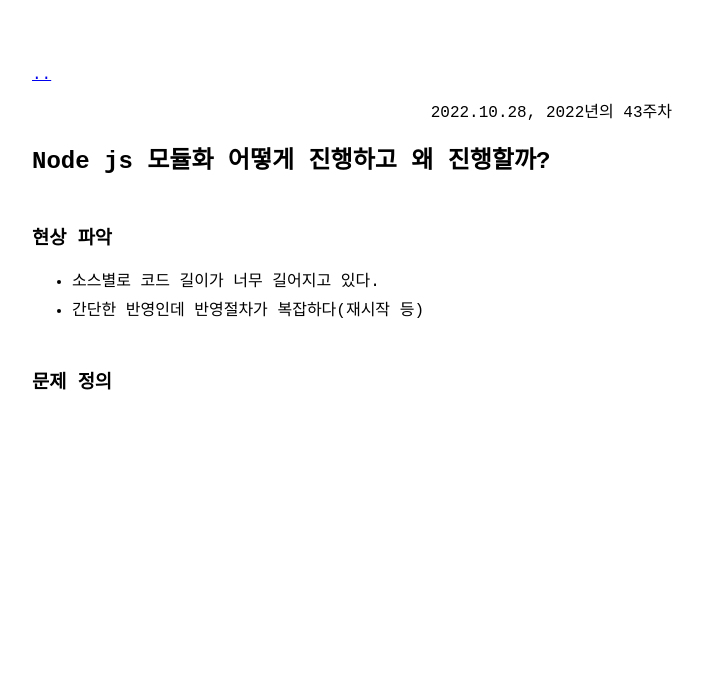
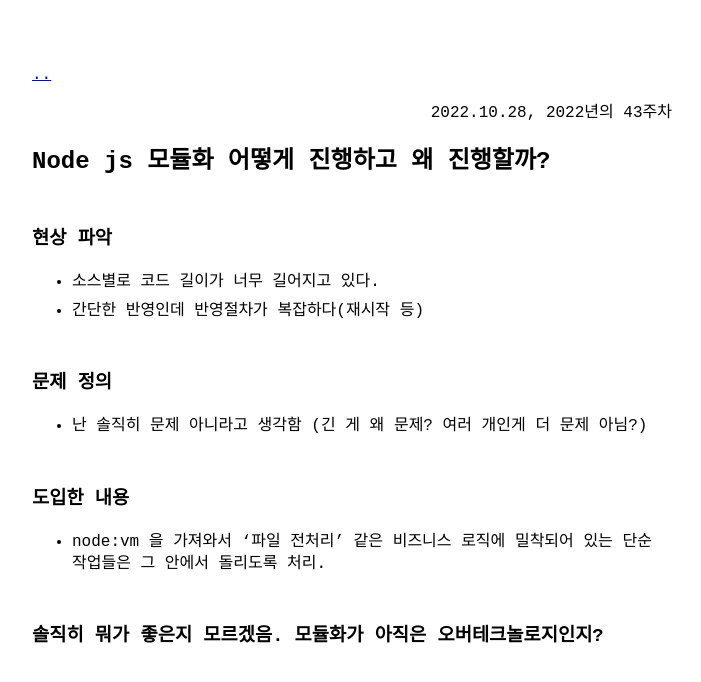
Before and after one commit to SeaJungg/SeaJungg.github.io, a Jekyll site: the page built from _posts/2022-10-28-nodejs-modularization.md, in a window 1280 px wide. Shown: the top 682 px of the page, without its empty margins (288-989 px from the left). Built offline with Jekyll 4.4.1, drawn with Linux system fonts in a browser that asks for light colours.

Commit message:
하고싶은 건 맞는데 굳이 필요한가? 라는 생각이 자꾸 드는 요즘

```diff
--- a/_posts/2022-10-28-nodejs-modularization.md
+++ b/_posts/2022-10-28-nodejs-modularization.md
@@ -10,3 +10,10 @@ category: inProgress
 
 
 ### 문제 정의
+- 난 솔직히 문제 아니라고 생각함 (긴 게 왜 문제? 여러 개인게 더 문제 아님?)
+
+
+### 도입한 내용
+- node:vm 을 가져와서 '파일 전처리' 같은 비즈니스 로직에 밀착되어 있는 단순 작업들은 그 안에서 돌리도록 처리.
+
+### 솔직히 뭐가 좋은지 모르겠음. 모듈화가 아직은 오버테크놀로지인지?
```
Also changed, not shown: _posts/2022-12-14-http-error-with-business-logic.md (added, +17 -0 lines).
